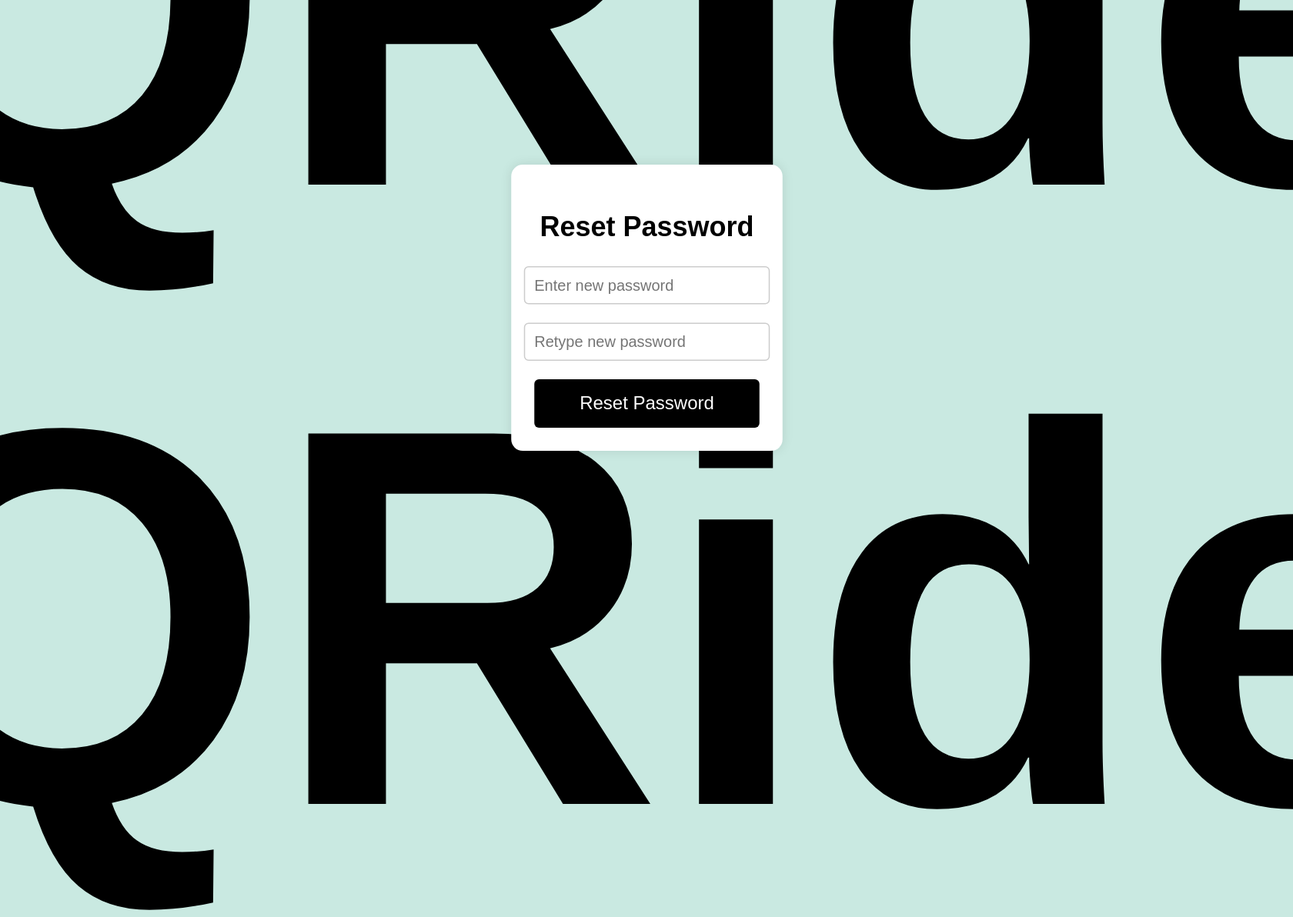
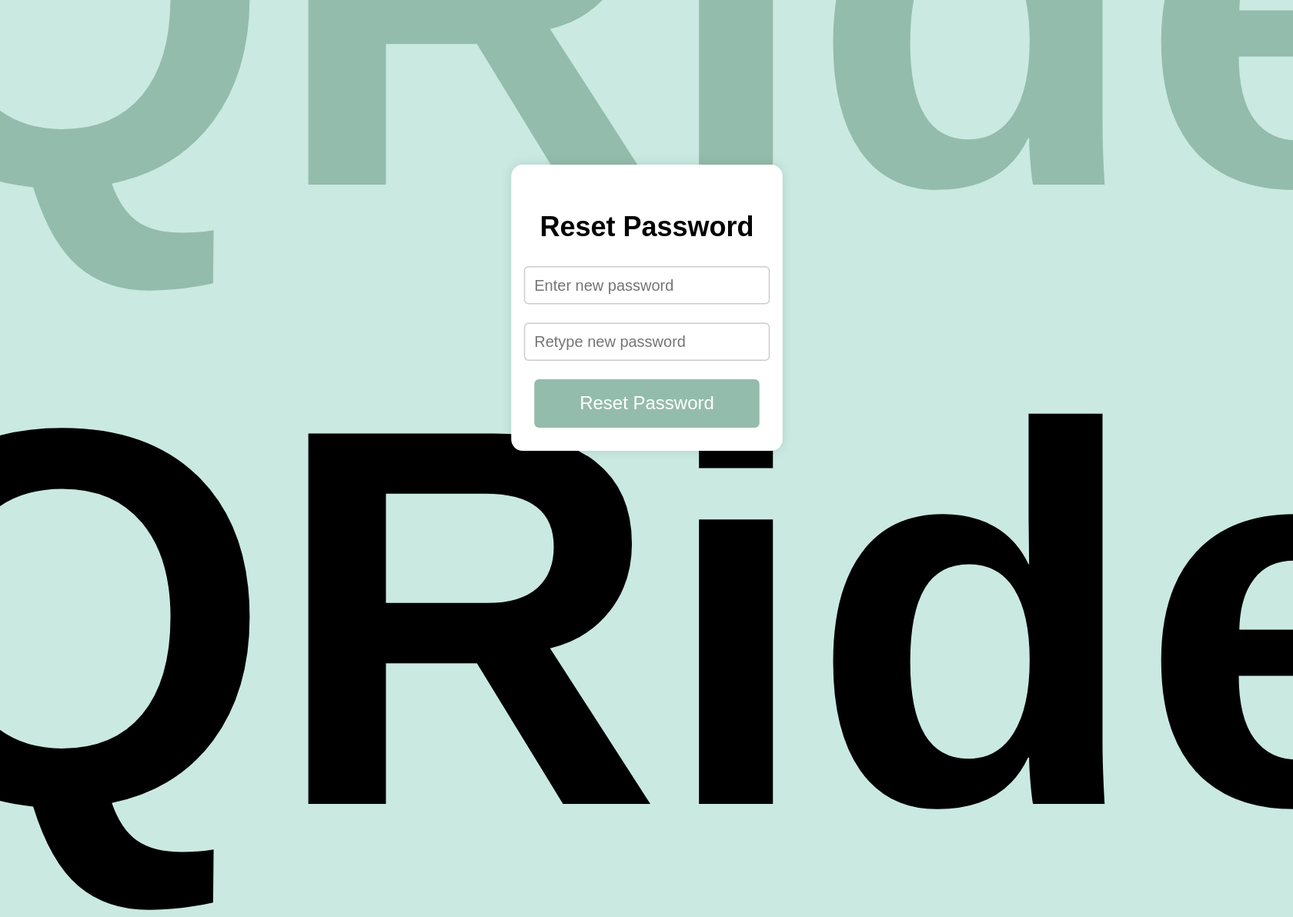
Before and after one commit to SB4-MEC/QRide, a Django app: page /password/reset/confirm/1/1/ in a window 1680 px wide; the page is wider, and only the part inside the window is pictured. Shown: the top 1192 px of that part at 77% size. Run offline with Django 4.2, Linux system fonts and the light colour scheme.

Commit message:
small changes

```diff
--- a/backend/temp_frontend/templates/newpwd.html
+++ b/backend/temp_frontend/templates/newpwd.html
@@ -32,7 +32,7 @@
     .qride {
       font-size: 700px;
       font-weight: bold;
-      color: rgb(0, 0, 0);
+      color: #94BCAC;
       overflow: hidden;
 
     }
@@ -106,7 +106,7 @@
         }
 
         .submit-button {
-            background-color: #000000;
+            background-color: #94BCAC;
             color: white;
             padding: 0.75rem 1.5rem;
             border: none;
--- a/backend/temp_frontend/templates/verify.html
+++ b/backend/temp_frontend/templates/verify.html
@@ -36,7 +36,7 @@
     .qride {
       font-size: 700px;
       font-weight: bold;
-      color: rgb(0, 0, 0);
+      color: #94BCAC;
       overflow: hidden;
 
     }
```
Also changed, not shown: backend/temp_frontend/src/components/Dashboard/dashboard.css (+36 -0 lines), backend/temp_frontend/src/components/Dashboard/dashboard.js (+12 -0 lines), backend/temp_frontend/src/components/Assets/bg.png (added).
